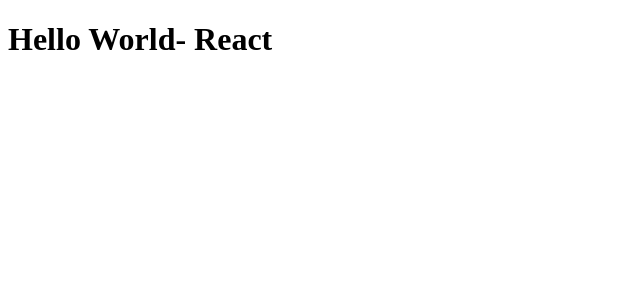
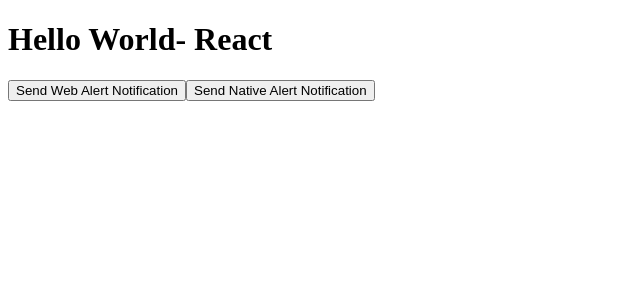
Before and after one commit to Guilherme-G-Cadilhe/Talk-Talk-ChatApp, a React app: page / in a window 1280 px wide. Shown: the top 300 px of the page, without its empty margins (0-640 px from the left). Built offline with nearby package versions, Linux system fonts and the light colour scheme; the HTML template or start-up script is replaced by a standard one.

Commit message:
Setting base Event Emitters

```diff
--- a/src/main/preload.js
+++ b/src/main/preload.js
@@ -0,0 +1,6 @@
+const { contextBridge, ipcRenderer } = require('electron')
+
+
+contextBridge.exposeInMainWorld('e_notification', {
+  send: (message) => ipcRenderer.send('notify', message)
+})
--- a/src/renderer/react/app.jsx
+++ b/src/renderer/react/app.jsx
@@ -4,9 +4,20 @@
 
   const title = "Hello World";
   const enchancedTitle = title + '- React'
-  debugger
+
+  const sendNotification = () => {
+    alert('Hello World')
+  }
+  const sendNotificationNative = () => {
+    e_notification.send("Teste")
+  }
+
   return (
-    <h1>{enchancedTitle}</h1>
+    <>
+      <h1>{enchancedTitle}</h1>
+      <button onClick={sendNotification}>Send Web Alert Notification</button>
+      <button onClick={sendNotificationNative}>Send Native Alert Notification</button>
+    </>
   )
 }
 
```
Also changed, not shown: src/main/main.js (+7 -2 lines).
